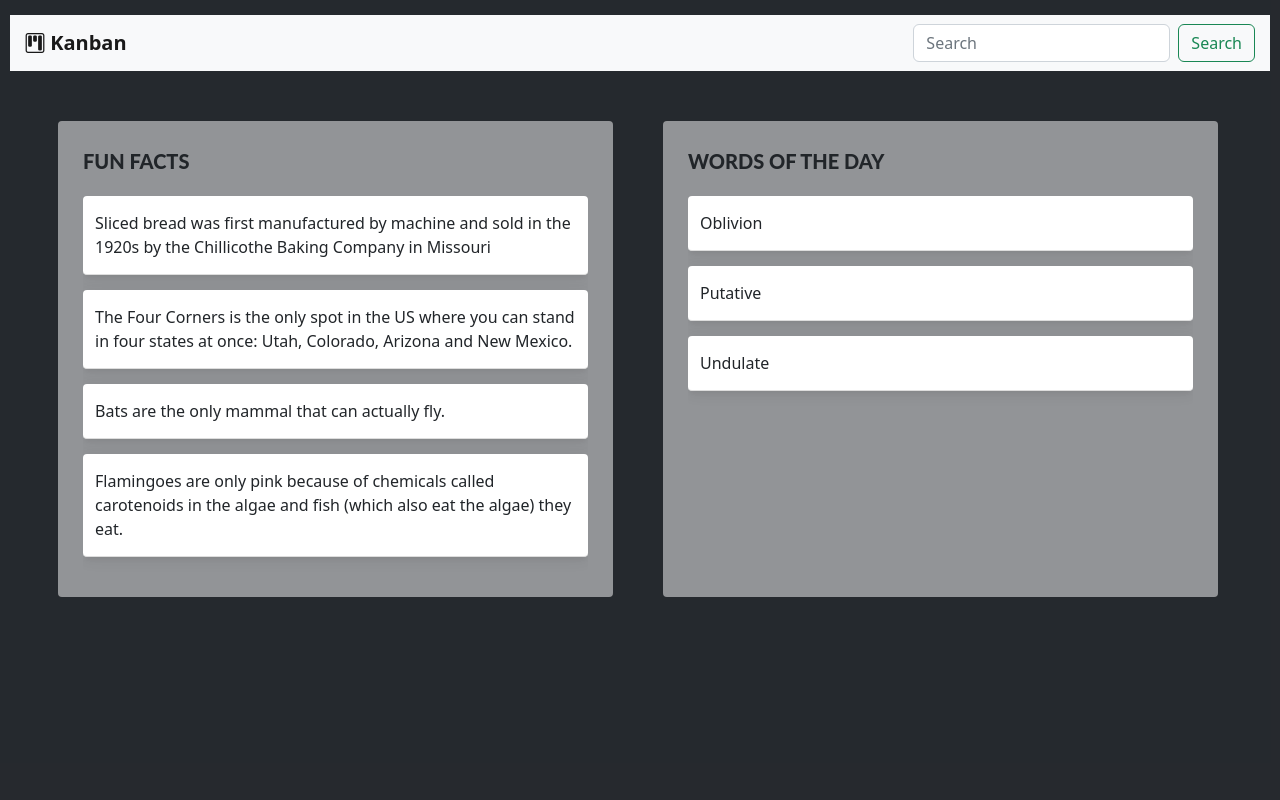
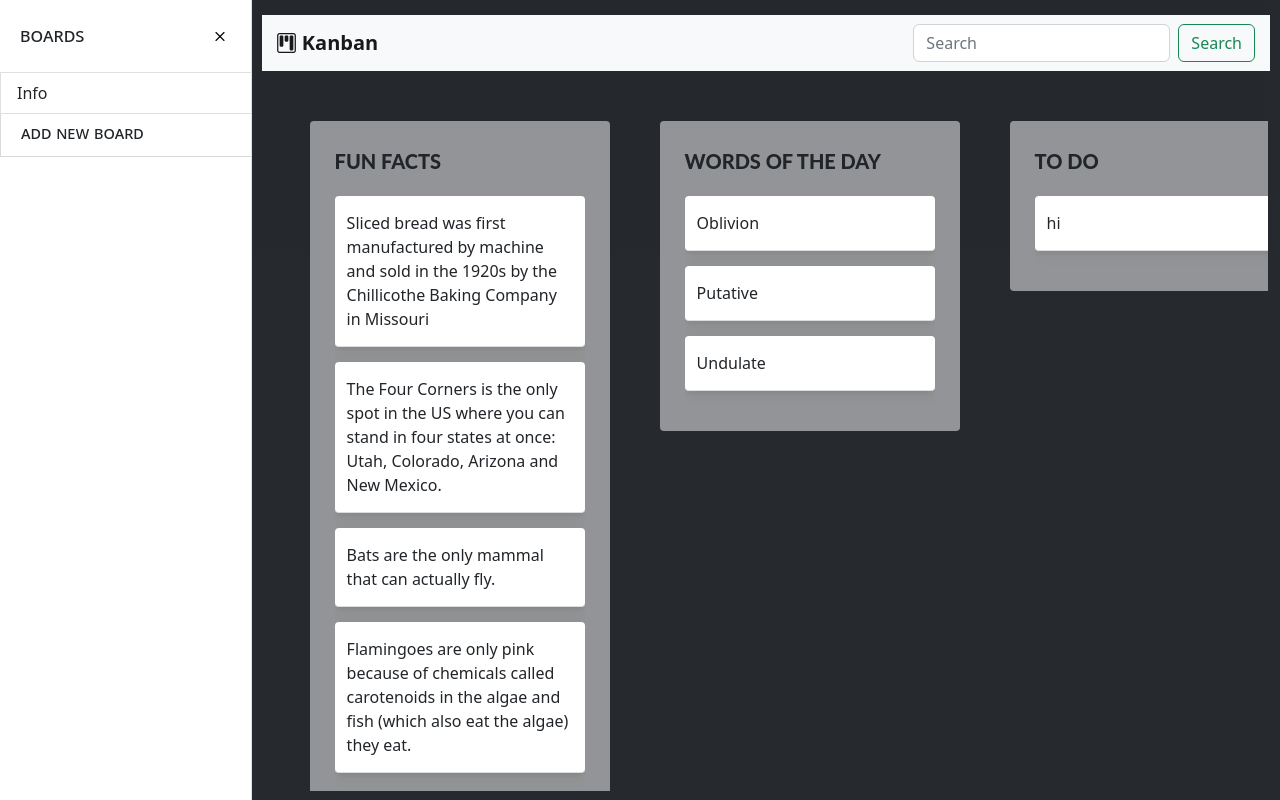
Before and after one commit to m-dorsey/Kanban-Task-Management, an Angular app: page / in a window 1280 px wide. Built offline with nearby package versions, Linux system fonts and the light colour scheme.

Commit message:
modified window scrolling

```diff
--- a/src/app/main/main.component.html
+++ b/src/app/main/main.component.html
@@ -77,8 +77,8 @@
                 <div class="row flex-nowrap">
 
                     <!-- side bar navigation -->
-                    <div class="col-auto px-0">
-                        <div id="sidebar" class="collapse collapse-horizontal border-end">
+                    <div class="col-auto px-0 menu">
+                        <div id="sidebar" class="show collapse collapse-horizontal border-end">
                             <div class="boards-header text-nowrap">
                                 Boards <i class=" close-sidebar bi bi-x"
                                             data-bs-target="#sidebar"
@@ -95,14 +95,10 @@
                                         </span>
                                     </a>
                                     <p class="add-new-board border-end-0 d-inline-block" (click)="addNewBoard()">Add New Board</p>
-                                <!-- <a href="#" class="list-group-item border-end-0 d-inline-block text-truncate" data-bs-parent="#sidebar">Item</a>
-                                <a href="#" class="list-group-item border-end-0 d-inline-block text-truncate" data-bs-parent="#sidebar">Item</a>
-                                <a href="#" class="list-group-item border-end-0 d-inline-block text-truncate" data-bs-parent="#sidebar">Item</a>
-                                <a href="#" class="list-group-item border-end-0 d-inline-block text-truncate" data-bs-parent="#sidebar">Item</a>
-                                <a href="#" class="list-group-item border-end-0 d-inline-block text-truncate" data-bs-parent="#sidebar">Item</a> -->
+
                                 </div>
-                        </div>
-                    </div> <!-- side bar navigation -->
+                        </div> <!-- sidebar -->
+                    </div> <!-- side bar navigation col -->
 
                     <!-- main content -->
                     <div class="col ps-md-2">
--- a/src/app/main/main.component.scss
+++ b/src/app/main/main.component.scss
@@ -166,11 +166,12 @@ $sway-type: "sway-left-to-right", "sway-right-to-left";
 
 }
 
+.menu {
 
-#sidebar-nav {
     background: white;
-    width: 250px;
-    height: 100%;
+    height: 100vh;
+    overflow-y: auto;
+
 }
 
 .boards-header {
@@ -209,13 +210,16 @@ $sway-type: "sway-left-to-right", "sway-right-to-left";
 .root {
     display: flex;
     flex-direction: column;
-    height: 100%;
+    height: 90vh;
+    overflow-x: auto;
 }
 
 .board {
 
     // scrollable bar off screen
-    height: 40rem;
+    // min-height: 0vh;
+    // height: 0;
+    // height: 30rem; //40 rem
 
     display: flex;
     flex-direction: column;
@@ -239,19 +243,21 @@ $sway-type: "sway-left-to-right", "sway-right-to-left";
     .board-wrapper {
         display: flex;
         flex-grow: 1;
-        overflow-x: auto;
+        // overflow-x: auto;
 
         .board-columns {
             display: flex;
             flex-grow: 1;
-            height: fit-content;
-            // max-width: 300px;
+            // height: fit-content;
+            max-width: 300px;
 
             .board-column {
                 display: flex;
                 flex-direction: column;
                 flex-grow: 1;
                 flex-basis: 0;
+
+                height: fit-content;
 
 
                 min-width: 300px;
--- a/src/app/main/main.component.ts
+++ b/src/app/main/main.component.ts
@@ -12,7 +12,7 @@ export class MainComponent implements OnInit {
   // variables
   boards: Board[] = [];
 
-  modelBoard: Board = new Board("Model", [
+  infoBoard: Board = new Board("Info", [
     new Column("Fun Facts", [
       "Sliced bread was first manufactured by machine and sold in the 1920s by the Chillicothe Baking Company in Missouri",
       "The Four Corners is the only spot in the US where you can stand in four states at once: Utah, Colorado, Arizona and New Mexico.",
@@ -23,14 +23,17 @@ export class MainComponent implements OnInit {
       "Oblivion",
       "Putative",
       "Undulate"
-    ])
+    ]),
+    new Column("To Do", ["hi"])
   ]);
 
-  currentBoard: Board = this.modelBoard;
+  currentBoard: Board = this.infoBoard;
 
   /**
-   * model board
-   * - highlight as active
+   * modal
+   * - on load, create new board
+   *   or select existing
+   * - refactor: load last board clicked
    *
    * boards
    * - rename
@@ -53,11 +56,10 @@ export class MainComponent implements OnInit {
   initBoards() {
 
     // show no columns if board not set
-    if (this.currentBoard == this.modelBoard) {
+    if (this.currentBoard == this.infoBoard) {
 
-      // sample board
-      console.log("MODEL BOARD SHOWING");
-      this.boards.push(this.modelBoard);
+      // info board
+      this.boards.push(this.infoBoard);
 
 
     } else {
```
Lines whose indentation alone changed are shown as unchanged.
